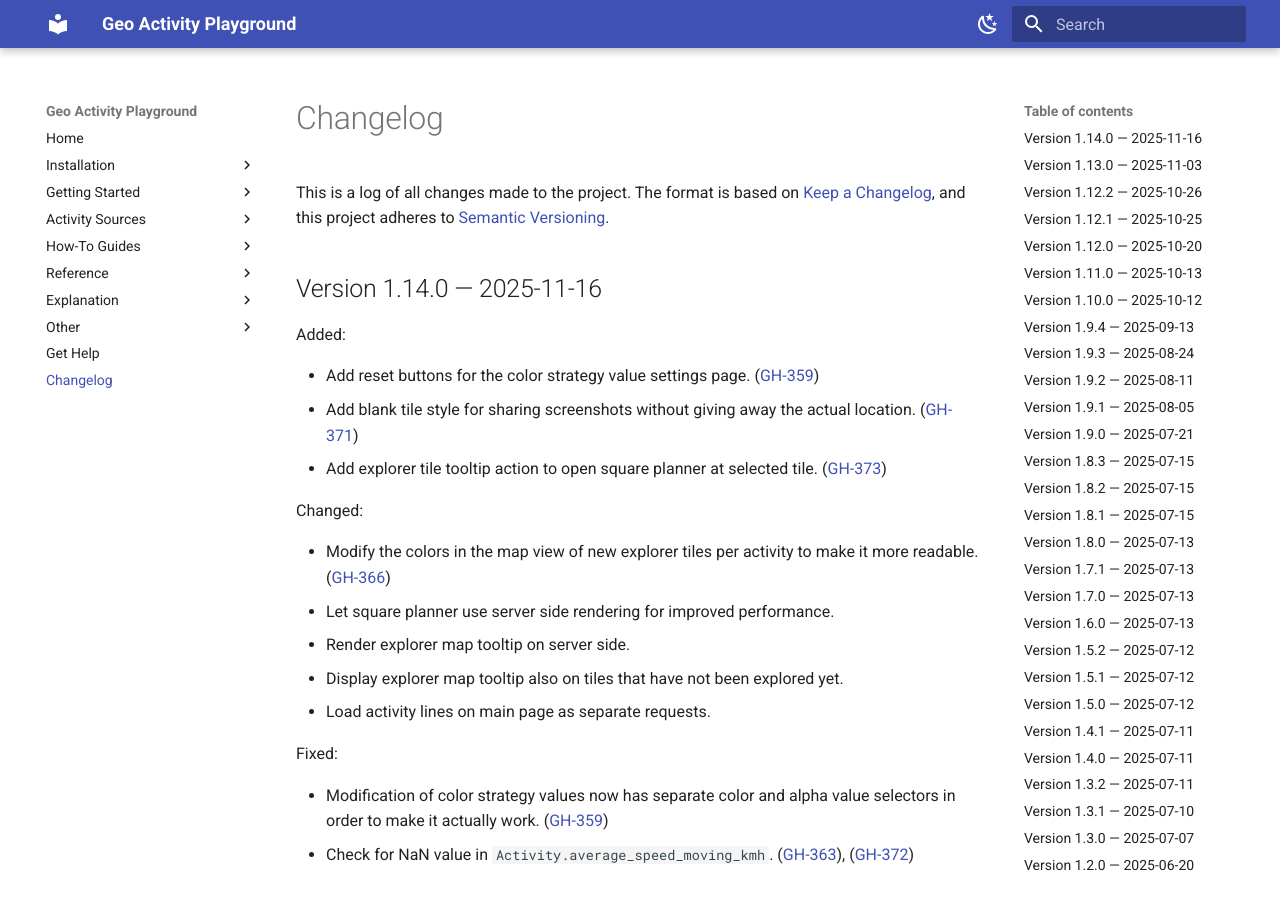
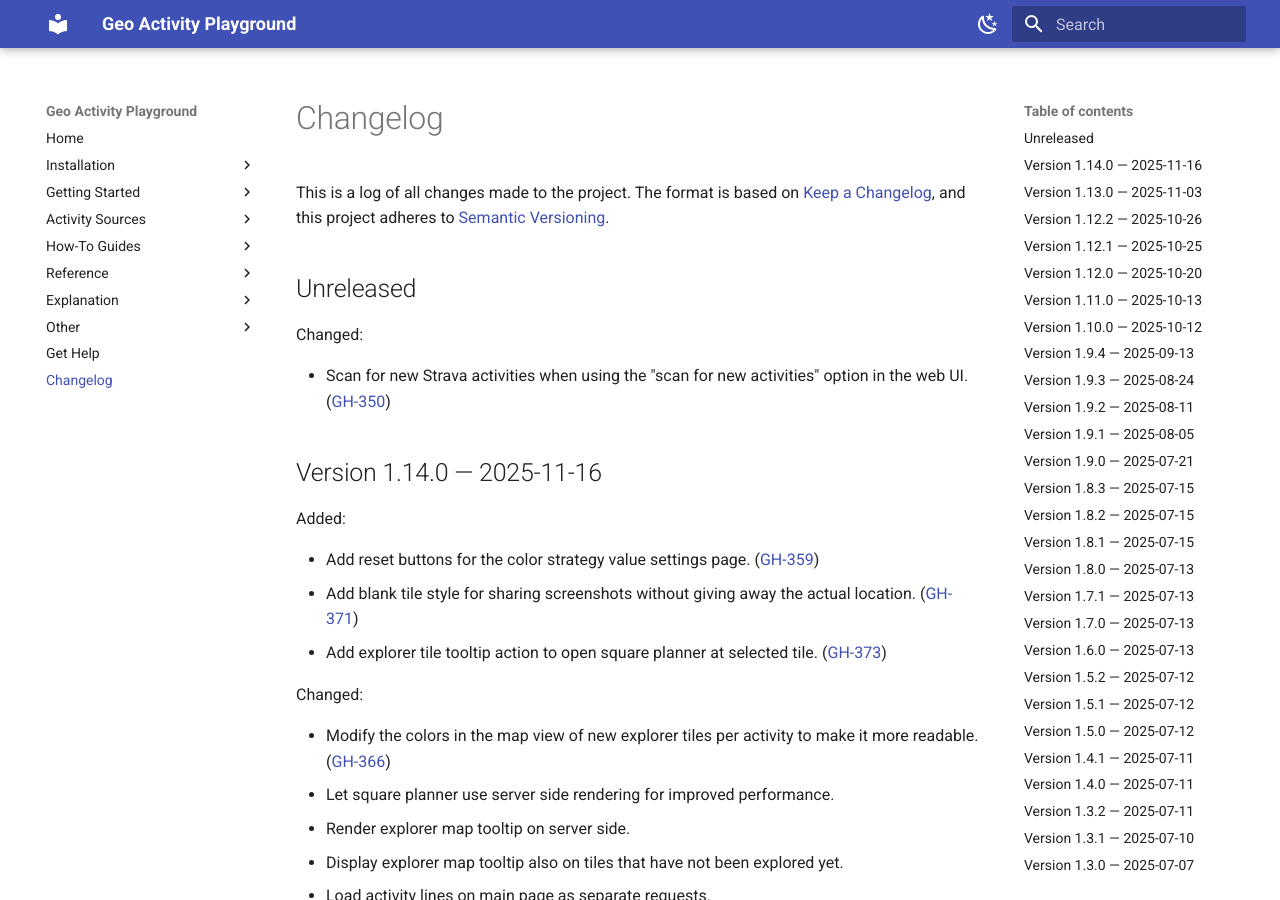
Before and after one commit to martin-ueding/geo-activity-playground, an MkDocs documentation site: the page built from docs/changelog.md, in a window 1280 px wide and 900 px high. Built offline with MkDocs 1.6.1 and Material for MkDocs 9.7.7, drawn with Linux system fonts in a browser that asks for light colours.

Commit message:
GH-350: Load from Strava on web-ui trigger

```diff
--- a/docs/changelog.md
+++ b/docs/changelog.md
@@ -14,6 +14,12 @@
 
 ([GH-000](https://github.com/martin-ueding/geo-activity-playground/issues/000))
 -->
+
+## Unreleased
+
+Changed:
+
+- Scan for new Strava activities when using the "scan for new activities" option in the web UI. ([GH-350](https://github.com/martin-ueding/geo-activity-playground/issues/350))
 
 ## Version 1.14.0 — 2025-11-16
 
```
Also changed, not shown: 1 other file.
